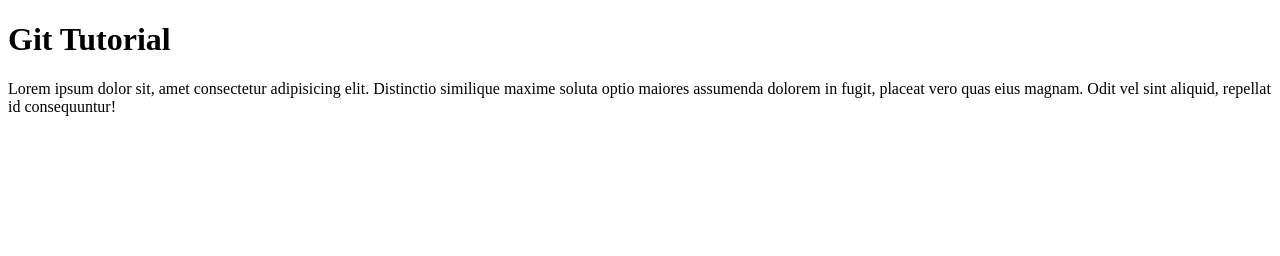
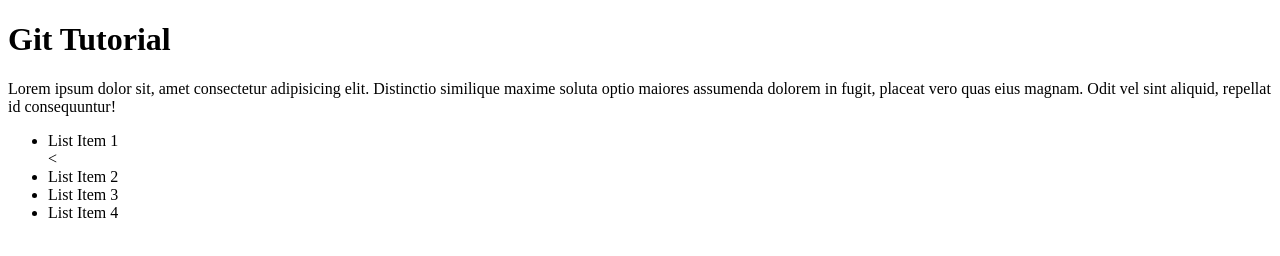
Before and after one commit to maingk/git-tutorial, a plain HTML site: page index.html in a window 1280 px wide. Drawn offline with Linux system fonts and the light colour scheme.

Commit message:
Added List Items

```diff
--- a/index.html
+++ b/index.html
@@ -10,5 +10,11 @@
     <p>Lorem ipsum dolor sit, amet consectetur adipisicing elit. Distinctio similique maxime
         soluta optio maiores assumenda dolorem
         in fugit, placeat vero quas eius magnam. Odit vel sint aliquid, repellat id consequuntur!</p>
+    <ul>
+        <li>List Item 1</li>
+    <   <li>List Item 2</li>
+        <li>List Item 3</li>
+        <li>List Item 4</li>
+    </ul>
 </body>
 </html>
```
